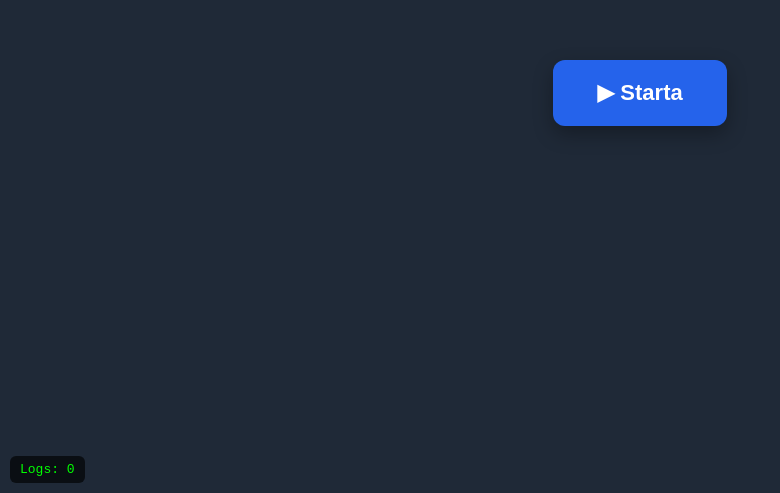
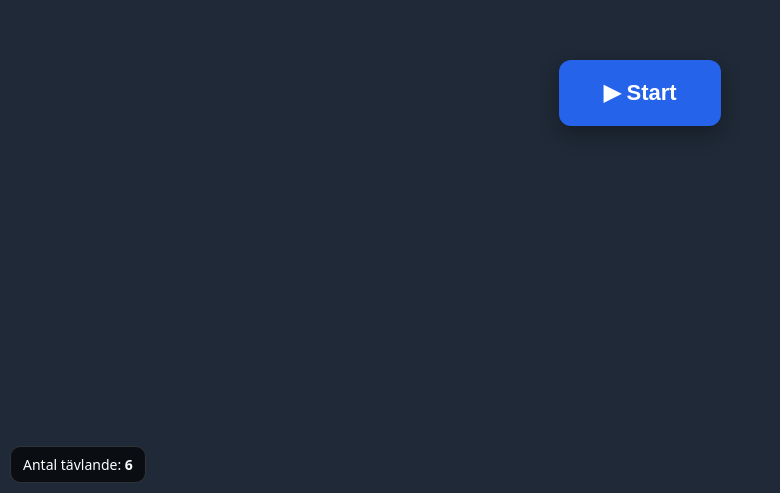
Before and after one commit to chance-to-win/relaxitisajoke, a plain HTML site: page index.html in a window 1280 px wide. Shown: the part 307-800 px from the top of the page, without its empty margins (0-780 px from the left). Drawn offline with Linux system fonts and the light colour scheme.

Commit message:
Update index.html

```diff
--- a/index.html
+++ b/index.html
@@ -17,7 +17,7 @@
     .ctaBtn{
       padding: 20px 44px;
       border:none;
-      border-radius:12px;              /* rectangle with rounded corners */
+      border-radius:12px;               /* rectangle with rounded corners */
       font-size:22px; font-weight:600;
       background:var(--cta); color:#fff;
       box-shadow:0 8px 20px rgba(0,0,0,.3);
@@ -32,19 +32,21 @@
     }
     #vid.visible{ opacity:1; }
 
-    /* Visible log counter */
-    #logStatus{
-      position:fixed; bottom:10px; left:10px; z-index:9999;
-      background:rgba(0,0,0,.65); color:#0f0; font-family:monospace;
-      font-size:13px; padding:6px 10px; border-radius:6px; user-select:none;
+    /* Antal tävlande badge */
+    #contestants {
+      position:fixed; bottom:10px; left:10px; z-index:3;
+      background:rgba(0,0,0,.65); color:#fff;
+      font-size:14px; padding:8px 12px; border-radius:10px;
+      border:1px solid rgba(255,255,255,.15);
     }
+    #contestants strong { font-weight:700; }
   </style>
 </head>
 <body>
   <div class="wrap">
     <!-- Overlay with Start button -->
     <div id="overlay">
-      <button id="startBtn" class="ctaBtn">▶ Starta</button>
+      <button id="startBtn" class="ctaBtn">▶ Start</button>
     </div>
 
     <!-- Video -->
@@ -58,48 +60,40 @@
     </video>
   </div>
 
-  <!-- Visible log badge -->
-  <div id="logStatus">Logs: 0</div>
+  <!-- Subtle public counter -->
+  <div id="contestants">Antal tävlande: <strong id="contestantCount">—</strong></div>
 
   <script>
     // ===== Config =====
     const REMOTE_LOG_URL = "https://blue-dawn-50e0.ignatius-b-dick.workers.dev/log";
     const VIDEO_ID = "promo_v1";
+    // If your Pages site and repo are the same branch, this relative path works:
+    const VIEWS_JSON_URL = "/analytics/views.json";
 
     // ===== Elements =====
     const vid = document.getElementById("vid");
     const overlay = document.getElementById("overlay");
     const startBtn = document.getElementById("startBtn");
-  const statusBox = document.getElementById("logStatus");
+    const contestantCountEl = document.getElementById("contestantCount");
 
-  // ===== Visible counter =====
-  let logCount = 0;
-  function bumpBadge(label){
-    logCount++;
-    if (statusBox) statusBox.textContent = `Logs: ${logCount} (${label || ""})`;
-  }
-
-  // ===== Robust logger (mobile-first) =====
+    // ===== Silent logger (mobile-first) =====
     function sendLog(payload) {
-    try { bumpBadge(payload.videoId || "n/a"); } catch {}
       const data = JSON.stringify(payload);
-
-    // 1) Best: sendBeacon (no CORS, very reliable on mobile)
+      // 1) Prefer sendBeacon (no preflight)
       if (navigator.sendBeacon) {
         const ok = navigator.sendBeacon(
           REMOTE_LOG_URL,
-        new Blob([data], { type: "text/plain;charset=UTF-8" }) // avoid JSON preflight
+          new Blob([data], { type: "text/plain;charset=UTF-8" })
         );
-      if (ok) return Promise.resolve("beacon");
+        if (ok) return Promise.resolve();
       }
-
-    // 2) Fallback: fetch with no-cors and NO custom headers (no preflight)
+      // 2) Fallback: no-cors fetch (no custom headers)
       return fetch(REMOTE_LOG_URL, {
         method: "POST",
         body: data,
         mode: "no-cors",
         keepalive: true
-    }).catch(()=>{ /* ignore */ });
+      }).catch(()=>{});
     }
 
     function logView(videoId = VIDEO_ID) {
@@ -110,6 +104,25 @@
       });
     }
 
+    // ===== Update "Antal tävlande" from views.json =====
+    async function updateContestants() {
+      try {
+        // cache-bust to avoid CDN stale reads
+        const res = await fetch(`${VIEWS_JSON_URL}?t=${Date.now()}`, { cache: "no-store" });
+        if (!res.ok) throw new Error("views.json fetch failed");
+        const json = await res.json();
+        const n = Array.isArray(json?.events) ? json.events.length : 0;
+        contestantCountEl.textContent = n;
+      } catch {
+        // if fetch fails (e.g., different repo/branch), don’t show a scary error
+        contestantCountEl.textContent = "—";
+      }
+    }
+
+    // Refresh contestants on load and every 30s (optional)
+    updateContestants();
+    setInterval(updateContestants, 30000);
+
     // ===== Wire up video events (debounced) =====
     let sentOnce = false;
     ["playing","play","canplay"].forEach(evt => {
@@ -117,13 +130,15 @@
         if (!sentOnce) {
           sentOnce = true;
           logView(VIDEO_ID);
+          // Small delay then refresh count so the new view appears quickly
+          setTimeout(updateContestants, 1500);
         }
       });
     });
 
     // ===== Start flow =====
     startBtn.addEventListener("click", async () => {
-    // immediate test log so you can see it in CF
+      // optional: record the start click separately (not shown anywhere)
       sendLog({ videoId: "start_click", ts: new Date().toISOString(), ua: navigator.userAgent });
 
       try {
@@ -131,7 +146,7 @@
         await vid.play();
         vid.classList.add("visible");
 
-      // turn Start into fake reload that unmutes & hides overlay
+        // Turn Start into fake reload -> actually unmute and remove overlay
         startBtn.textContent = "🔄 Ladda om";
         startBtn.onclick = () => {
           vid.muted = false;
@@ -141,15 +156,10 @@
             setTimeout(() => { overlay.style.display = "none"; }, 300);
           }, 600);
         };
-    } catch (e) {
-      // ignore; phone will still show Start to retry
-      console.error("Playback blocked", e);
+      } catch {
+        // ignore; user can tap Start again
       }
     });
-
-  // Optional: manual tester in console
-  window.__testLog = () => sendLog({ videoId: "manual_test", ts: new Date().toISOString(), ua: navigator.userAgent });
   </script>
-
 </body>
 </html>
```
Lines whose indentation alone changed are shown as unchanged.
